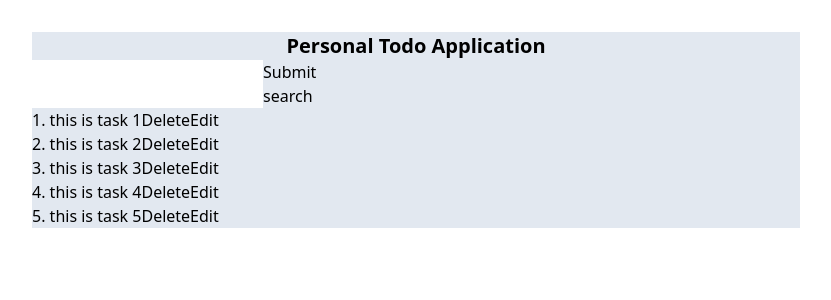
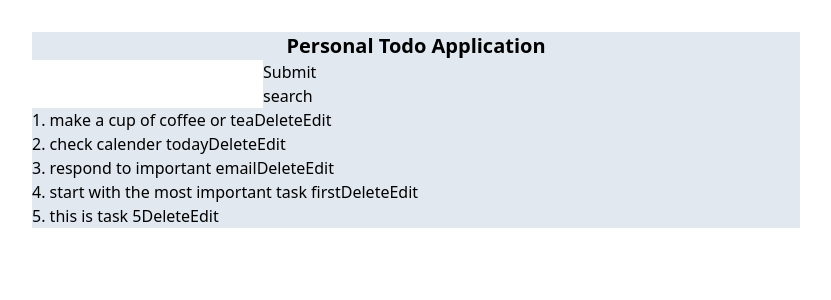
Before and after one commit to MohammadBohluli/react-todo-app, a React (Vite) app: page / in a window 1280 px wide. Shown: the top 300 px of the page, without its empty margins (224-1055 px from the left). Built offline with nearby package versions, Linux system fonts and the light colour scheme.

Commit message:
change data

```diff
--- a/src/App.tsx
+++ b/src/App.tsx
@@ -4,10 +4,10 @@ import InputTask from "./components/InputTask";
 import SearchInput from "./components/SearchInput";
 
 const data = [
-  { id: 1, task: "this is task 1", complate: true },
-  { id: 2, task: "this is task 2", complate: false },
-  { id: 3, task: "this is task 3", complate: true },
-  { id: 4, task: "this is task 4", complate: false },
+  { id: 1, task: "make a cup of coffee or tea", complate: true },
+  { id: 2, task: "check calender today", complate: false },
+  { id: 3, task: "respond to important email", complate: true },
+  { id: 4, task: "start with the most important task first", complate: false },
   { id: 5, task: "this is task 5", complate: true },
 ];
 
```
